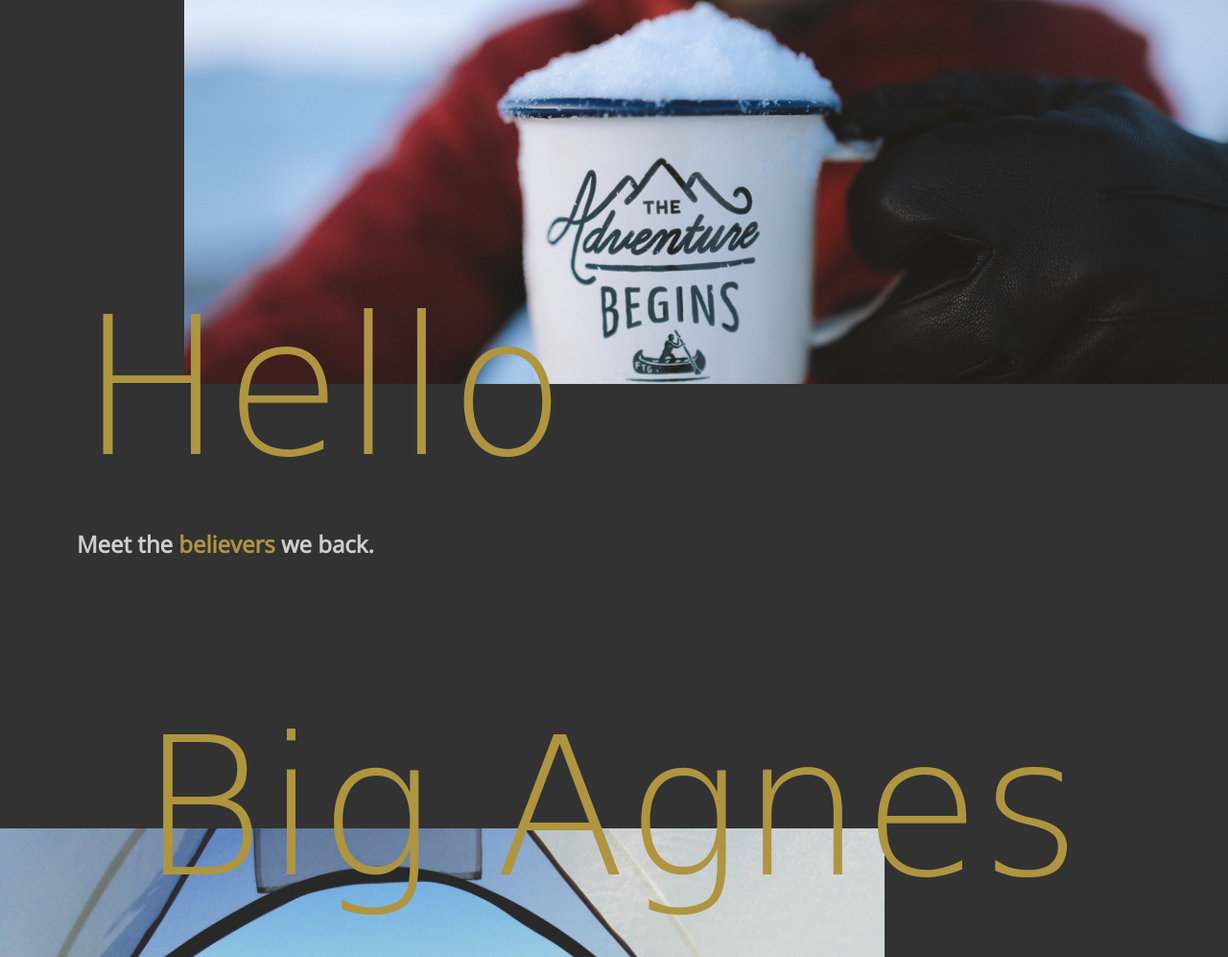
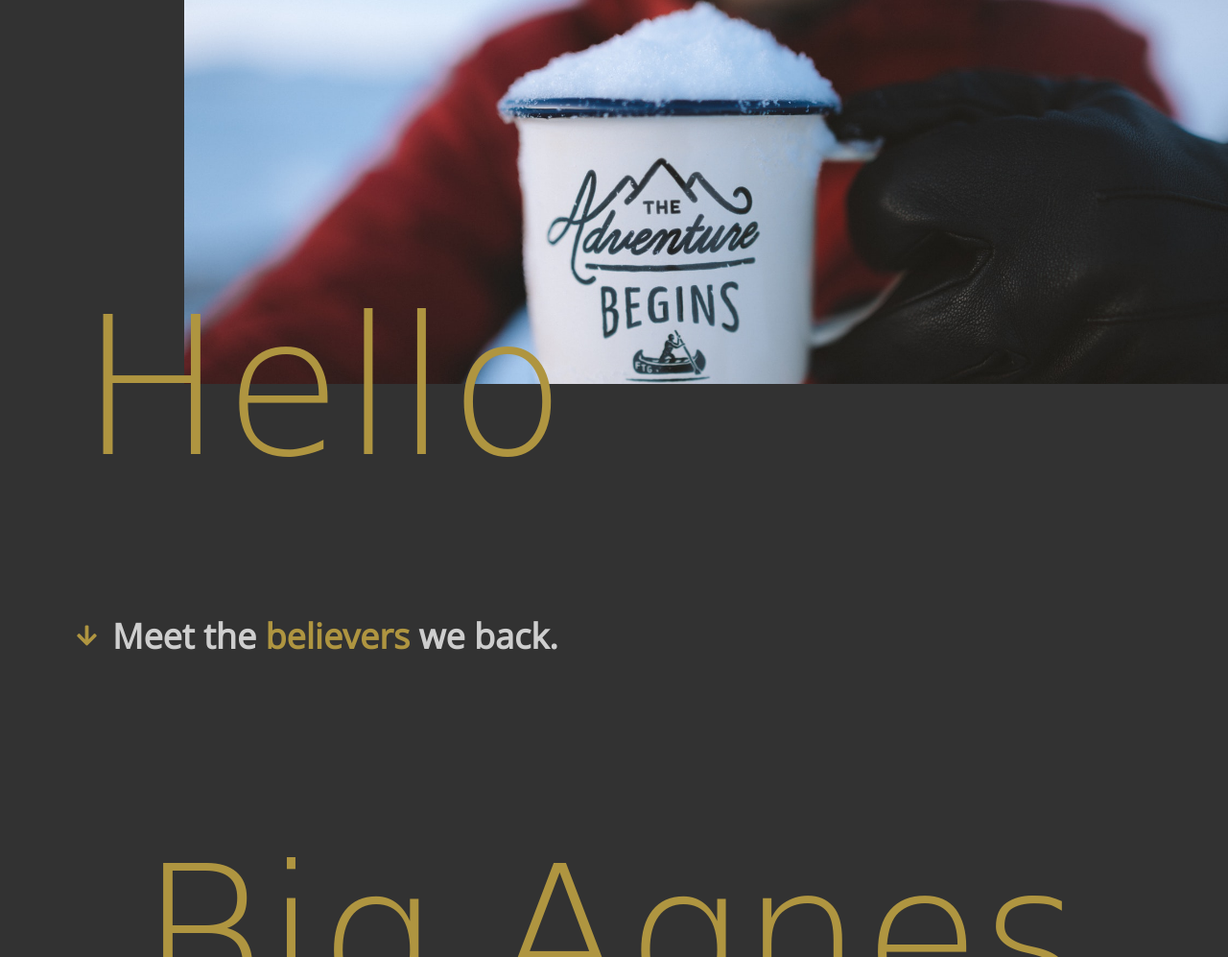
Before and after one commit to TheHuns/layered-modern, a website: page index.html in a window 1280 px wide. Shown: the part 430-1427 px from the top of the page at 96% size. Drawn offline with nearby package versions, Linux system fonts and the light colour scheme; a web font is replaced by a local one.

Commit message:
added minor style to page

```diff
--- a/index.html
+++ b/index.html
@@ -34,38 +34,42 @@
       <section class="showcase">
         <p>
           Lorem ipsum dolor sit amet
-                    <span class="yellow"> consectetur</span> adipisicing elit.
-                    Placeat odio, <span class="yellow"> harum </span>dolores vel
-                    fugit, omnis voluptatum neque numquam temporibus ducimus
-                    officia ut earum.
+          <span class="yellow"> consectetur</span> adipisicing elit. Placeat
+          odio, <span class="yellow"> harum </span>dolores vel fugit, omnis
+          voluptatum neque numquam temporibus ducimus officia ut earum.
         </p>
         <div class="showcase-img"></div>
         <div class="floating-text">Hello</div>
       </section>
+      <div class="space"></div>
+      <div class="meet">
+        <i class="fas fa-arrow-down"></i>
         <h2 id="believe">
           Meet the <span class="yellow">believers </span>we back.
         </h2>
+      </div>
+
       <section class="big-agnes">
         <i></i>
         <div class="agnes-img"></div>
         <div class="company-description">
           <h3>Big Anges</h3>
           <p>
-                        Outdoor innovations from humble roots in Steamboat
-                        Springs, CO.
+            Outdoor innovations from humble roots in Steamboat Springs, CO.
           </p>
           <a href="#">Read More</a>
         </div>
         <div class="agnes-floating-text">Big Agnes</div>
       </section>
+
       <section class="nrs">
         <i></i>
         <div class="nrs-img"></div>
         <div class="company-description">
           <h3>Northwest River Supply</h3>
           <p>
-                        Durable and dependable define the boating equipment
-                        coming out of Moscow, ID.
+            Durable and dependable define the boating equipment coming out of
+            Moscow, ID.
           </p>
           <a href="#">Read More</a>
         </div>
@@ -80,8 +84,7 @@
             <i class="fas fa-city fa-3x"></i>
             <h3>Silicon Valley</h3>
             <p>
-                            Address: Lorem ipsum dolor sit amet consectetur
-                            adipisicing elit.
+              Address: Lorem ipsum dolor sit amet consectetur adipisicing elit.
             </p>
             <p>234398729387</p>
           </div>
@@ -89,8 +92,7 @@
             <i class="fas fa-city fa-3x"></i>
             <h3>Silicon Valley</h3>
             <p>
-                            Address: Lorem ipsum dolor sit amet consectetur
-                            adipisicing elit.
+              Address: Lorem ipsum dolor sit amet consectetur adipisicing elit.
             </p>
             <p>234398729387</p>
           </div>
@@ -98,8 +100,7 @@
             <i class="fas fa-city fa-3x"></i>
             <h3>Silicon Valley</h3>
             <p>
-                            Address: Lorem ipsum dolor sit amet consectetur
-                            adipisicing elit.
+              Address: Lorem ipsum dolor sit amet consectetur adipisicing elit.
             </p>
             <p>234398729387</p>
           </div>
@@ -107,8 +108,7 @@
             <i class="fas fa-city fa-3x"></i>
             <h3>Silicon Valley</h3>
             <p>
-                            Address: Lorem ipsum dolor sit amet consectetur
-                            adipisicing elit.
+              Address: Lorem ipsum dolor sit amet consectetur adipisicing elit.
             </p>
             <p>234398729387</p>
           </div>
--- a/sass/main.scss
+++ b/sass/main.scss
@@ -93,10 +93,22 @@
       }
     }
 
-        #believe {
+    .space {
+      height: 10px;
+    }
+
+    .meet {
       color: $secondary-grey;
       font-size: 1.5rem;
       padding: 5rem;
+      display: flex;
+      align-items: center;
+      margin-top: 3rem;
+
+      i {
+        color: $yellow-accent;
+        padding-right: 1rem;
+      }
     }
 
     .big-agnes {
```
Also changed, not shown: css/main.css. Lines whose indentation alone changed are shown as unchanged.
